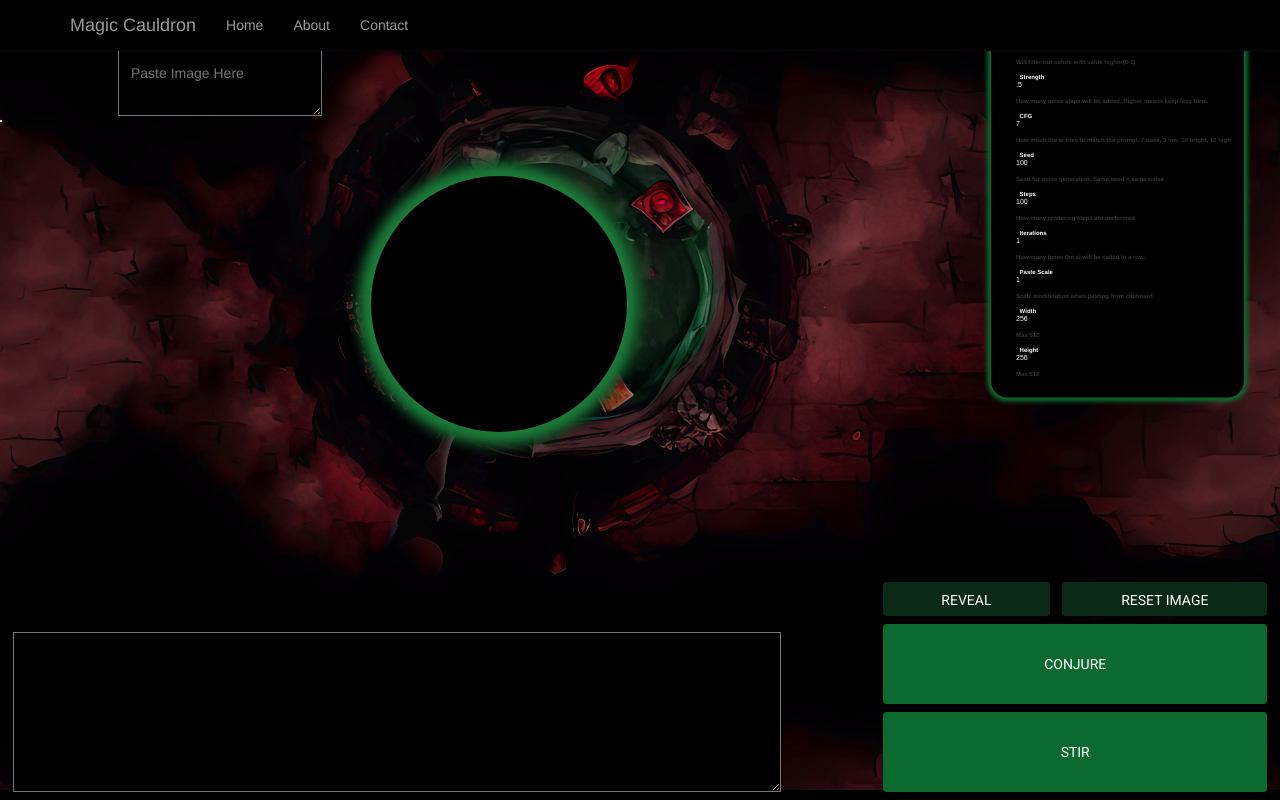
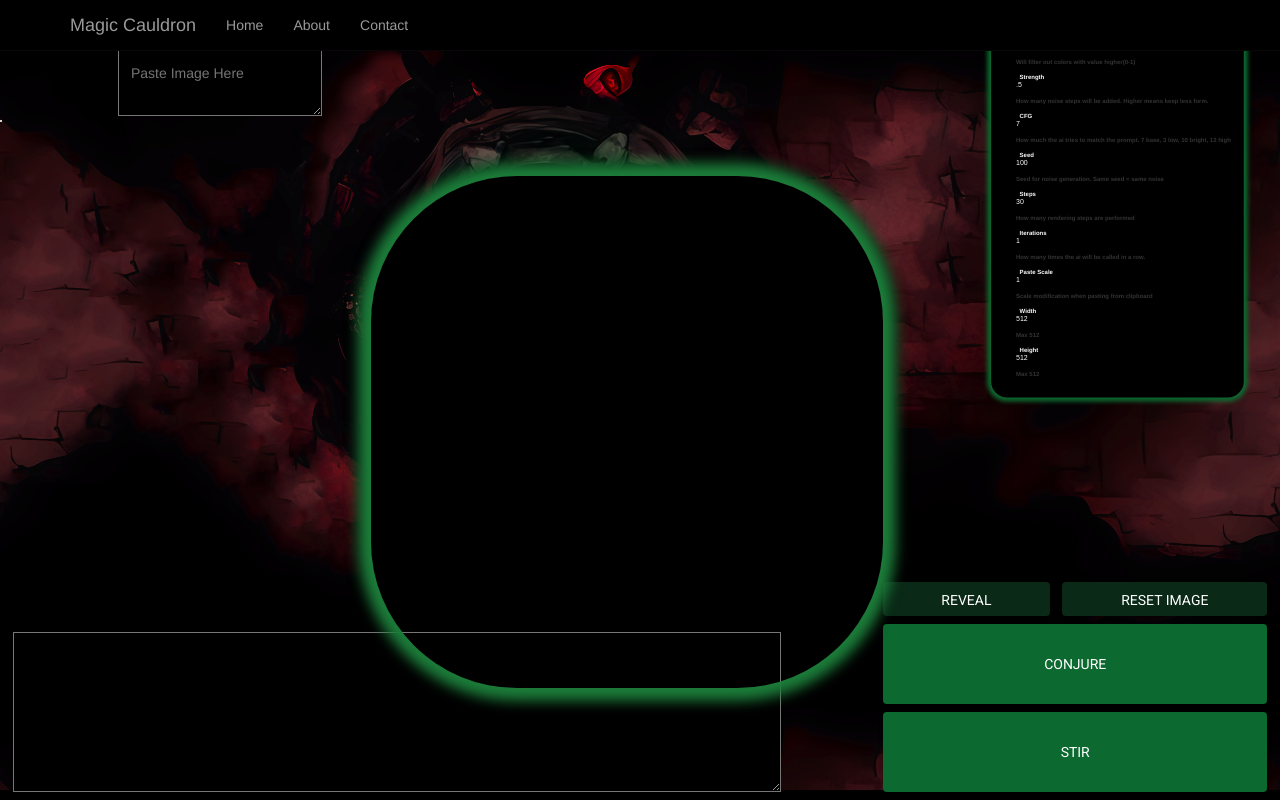
Before and after one commit to indianaorz/DeltaImageProcessor, a Flask app: page / in a window 1280 px wide. Run offline with Flask 2, Linux system fonts and the light colour scheme; parts of the project's set-up code (start-up, migrations or seed data) failed here and were passed over; some libraries are stand-ins or nearby versions.

Commit message:
sd working

```diff
--- a/MagicCauldron/MagicCauldron/static/scripts/controller.js
+++ b/MagicCauldron/MagicCauldron/static/scripts/controller.js
@@ -376,7 +376,7 @@
             console.log(data);
             $('#loading').hide();
 
-            document.getElementById('prompt').value = data.caption.replace("\n\n","");
+            document.getElementById('prompt').value = data.caption.replace("\n\n", "");
         }
     })
 
@@ -475,6 +475,8 @@
         "width": document.getElementById('width').value,
         "height": document.getElementById('height').value,
     };
+
+    //document.getElementById('seed').value = parseInt(document.getElementById('seed').value) + 1;
     $.ajax({
         url: '/conjure',
         type: "POST",
--- a/MagicCauldron/MagicCauldron/templates/index.html
+++ b/MagicCauldron/MagicCauldron/templates/index.html
@@ -45,7 +45,7 @@
             <div class="helper">Seed for noise generation. Same seed = same noise</div>
         </label>
         <label class="has-float-label">
-            <input placeholder=" " type="number" id="steps" value="100">
+            <input placeholder=" " type="number" id="steps" value="30">
             <span class="label">Steps</span>
             <div class="helper">How many rendering steps are performed</div>
         </label>
@@ -60,19 +60,19 @@
             <div class="helper">Scale modification when pasting from clipboard</div>
         </label>
         <label class="has-float-label">
-            <input placeholder=" " type="number" id="width" max="512" min="16" value="256">
+            <input placeholder=" " type="number" id="width" max="768" min="16" value="512">
             <span class="label">Width</span>
             <div class="helper">Max 512</div>
         </label>
         <label class="has-float-label">
-            <input placeholder=" " type="number" id="height" max="512" min="16" value="256">
+            <input placeholder=" " type="number" id="height" max="768" min="16" value="512">
             <span class="label">Height</span>
             <div class="helper">Max 512</div>
         </label>
     </div>
 
-    <canvas id="cauldron" width="256" height="256"></canvas>
-    <div id="cauldronoverlay" width="256" height="256"></div>
+    <canvas id="cauldron" width="512" height="512"></canvas>
+    <div id="cauldronoverlay" width="512" height="512"></div>
 
     <button class="pure-material-button-contained button revealbutton" onclick="RevealImage()">Reveal</button>
     <button class="pure-material-button-contained button resetbutton" onclick="ResetImage()">Reset Image</button>
--- a/MagicCauldron/MagicCauldron/views.py
+++ b/MagicCauldron/MagicCauldron/views.py
@@ -12,6 +12,30 @@
 
 from ldm.simplet2i import T2I
 model = T2I()
+
+
+import torch
+from diffusers import StableDiffusionPipeline
+from diffusers.pipelines.stable_diffusion import StableDiffusionSafetyChecker
+from transformers import CLIPConfig, PreTrainedModel, PretrainedConfig
+class NoSafetyChecker(PreTrainedModel):
+    config_class = CLIPConfig
+
+    def __init__(self, config: CLIPConfig):
+        super().__init__(config)
+
+    @torch.no_grad()
+    def forward(self, clip_input, images):
+        return images, [False]
+
+NoSafetyChecker.__module__ = StableDiffusionSafetyChecker.__module__
+
+# make sure you're logged in with `huggingface-cli login`
+pipe = StableDiffusionPipeline.from_pretrained("CompVis/stable-diffusion-v1-4", use_auth_token=True, safety_checker=NoSafetyChecker)
+
+pipe.safety_checker = pipe.safety_checker(PretrainedConfig(**pipe.config))
+pipe = pipe.to("cuda")
+
 
 @app.route("/")
 @app.route("/home")
@@ -91,6 +115,9 @@
         cfg_scale=cfg,
     )
 
+
+
+
     # f gets closed when you exit the with statement
     # Now save the value of filename to your database
 
@@ -168,15 +195,29 @@
     width = int(width/64) * 64
     height = int(height/64) * 64
 
-    outputs = model.txt2img(
-        prompt=prompt,
-        iterations=num,
-        seed=(seed),
-        steps=steps,
-        cfg_scale=cfg,
-        width=width,
-        height=height
-    )
+    from torch import autocast
+    import torch
+
+    generator = torch.Generator("cuda").manual_seed(seed)
+
+    # prompt = "a photograph of an astronaut riding a horse"
+    with autocast("cuda"):
+      image = pipe(prompt,width=width,height=height,num_inference_steps=steps,guidance_scale=cfg, generator=generator)["sample"][0]  # image here is in [PIL format](https://pillow.readthedocs.io/en/stable/)
+
+    # Now to display an image you can do either save it such as:
+    image.save(f"name.png")
+
+
+
+    #outputs = model.txt2img(
+    #    prompt=prompt,
+    #    iterations=num,
+    #    seed=(seed),
+    #    steps=steps,
+    #    cfg_scale=cfg,
+    #    width=width,
+    #    height=height
+    #)
 
     # f gets closed when you exit the with statement
     # Now save the value of filename to your database
@@ -187,7 +228,7 @@
 
     encoded_string = ""
 
-    with open(outputs[0][0], "rb") as image_file:
+    with open(f"name.png", "rb") as image_file:
         encoded_string = base64.b64encode(image_file.read())
 
     print(encoded_string)
```
